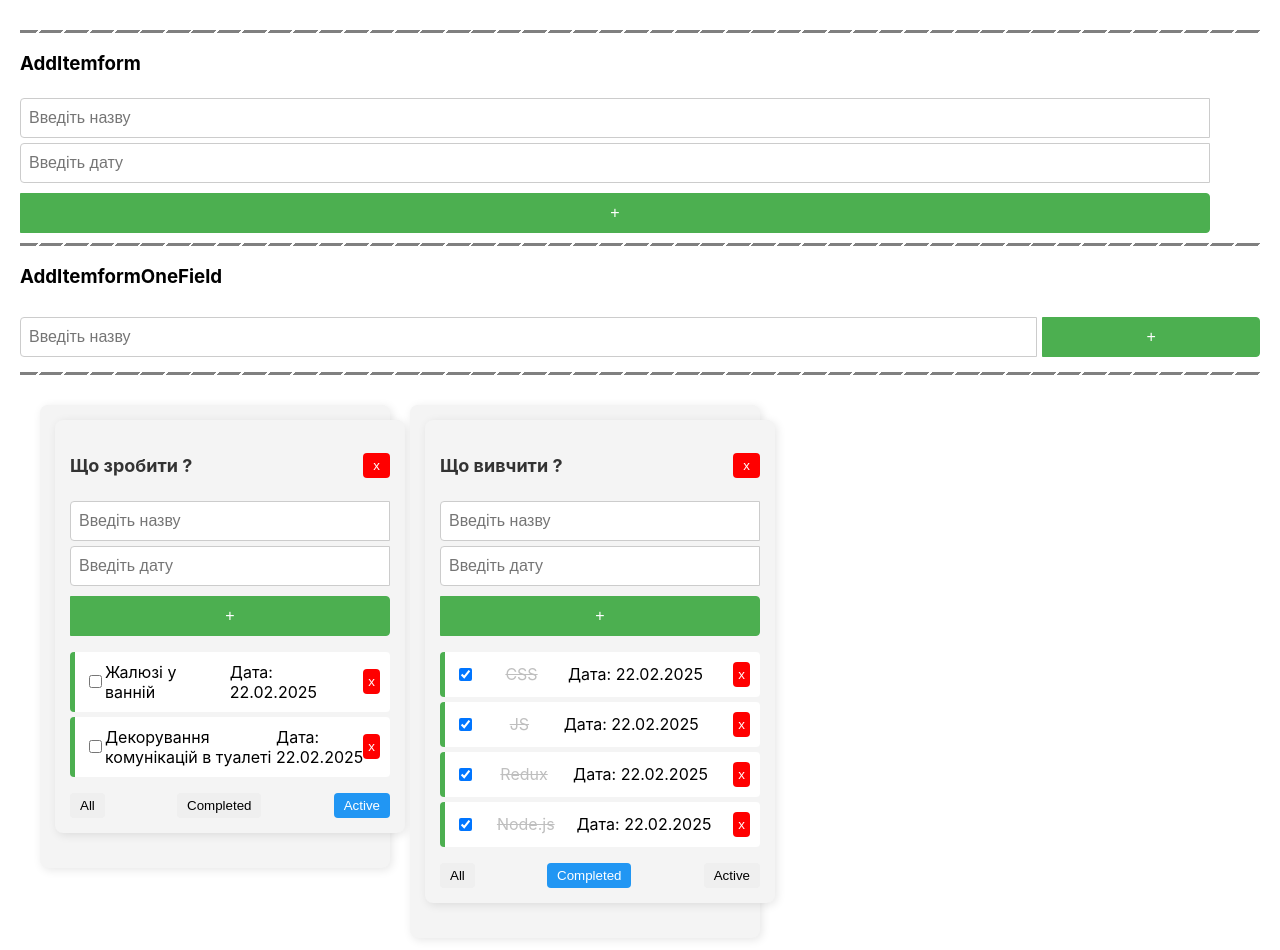
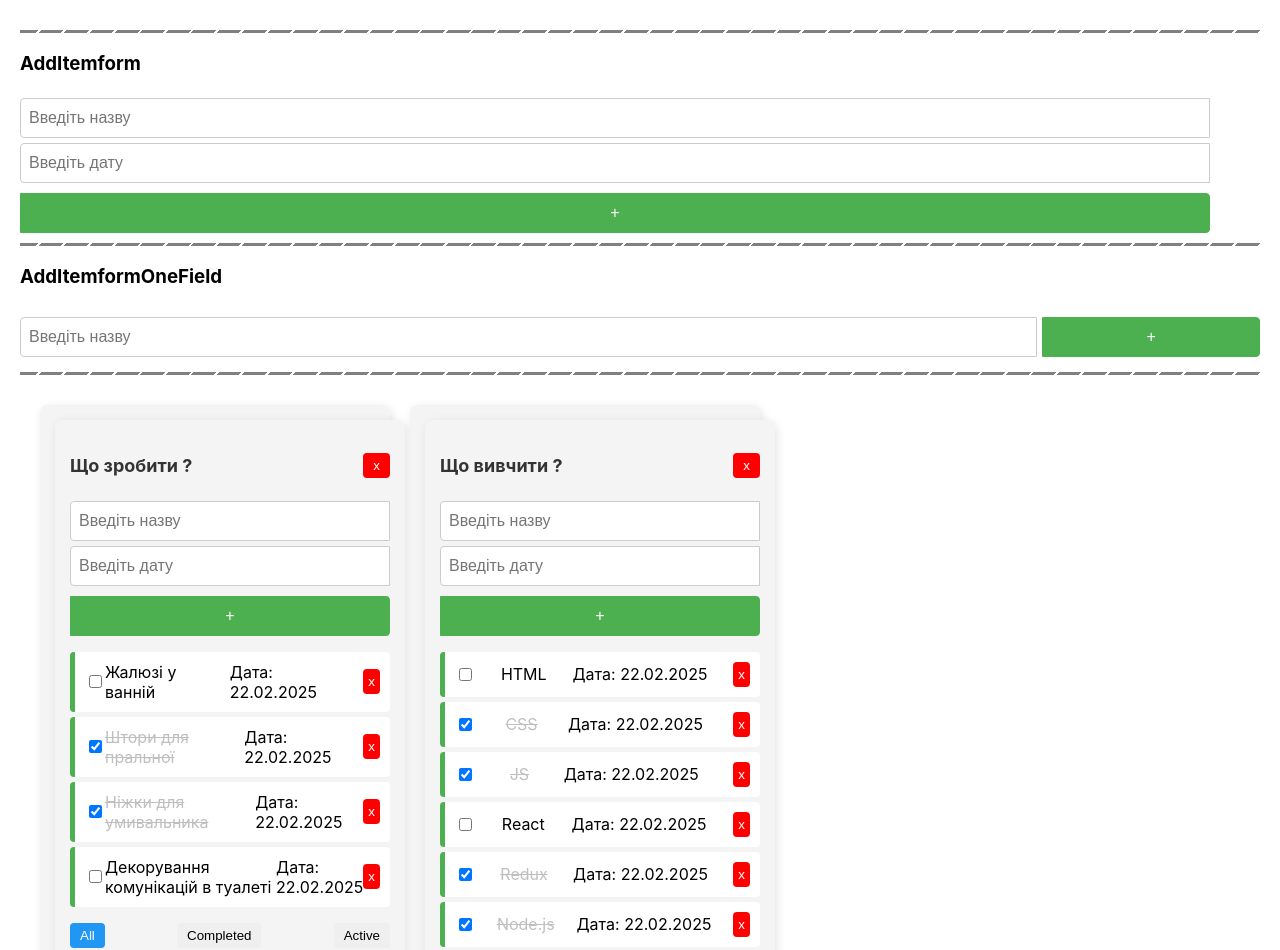
Before and after one commit to IvanSlivenko/todo-list-from-it-camasutra_v_2, a React (Create React App) app in the folder it-incubator-todolist-ts-video/: page / in a window 1280 px wide. Shown: the top 950 px of the page. Built offline with nearby package versions, Linux system fonts and the light colour scheme.

Commit message:
05-03-2025-21-33

```diff
--- a/it-incubator-todolist-ts-video/src/AddItemform.tsx
+++ b/it-incubator-todolist-ts-video/src/AddItemform.tsx
@@ -2,8 +2,7 @@ import React, {ChangeEvent, KeyboardEvent, useState} from "react";
 import "./AddItemform.css";
 
 type AddItemFormPropsType = {
-    id: string;
-    addTask: (currentTitle: string, todolistId: string, period: string) => void;
+    addItem: (currentTitle: string,  period: string) => void;
 }
 
 export function AddItemform(props: AddItemFormPropsType) {
@@ -32,7 +31,7 @@ export function AddItemform(props: AddItemFormPropsType) {
             return;
         }
 
-        props.addTask(newTaskTitle, props.id, newTaskPeriod);
+        props.addItem(newTaskTitle, newTaskPeriod);
         setNewTaskTitle("");
         setNewTaskPeriod("");
         setError(null);
--- a/it-incubator-todolist-ts-video/src/AddItemformOneField.tsx
+++ b/it-incubator-todolist-ts-video/src/AddItemformOneField.tsx
@@ -2,8 +2,7 @@ import React, {ChangeEvent, KeyboardEvent, useState} from "react";
 import './AddItemformOneField.css';
 
 type AddItemFormPropsType = {
-    id: string;
-    addTask: (currentTitle: string, todolistId: string, period: string) => void;
+    addItem: (currentTitle: string) => void;
 }
 
 export function AddItemformOneField(props: AddItemFormPropsType) {
@@ -27,12 +26,12 @@ export function AddItemformOneField(props: AddItemFormPropsType) {
     }
 
     const addTask = () => {
-        if (newTaskTitle.trim() === "" || newTaskPeriod.trim() === "") {
-            setError("Дата - обов'язкова");
+        if (newTaskTitle.trim() === "") {
+            setError("Поле - обов'язкове");
             return;
         }
 
-        props.addTask(newTaskTitle, props.id, newTaskPeriod);
+        props.addItem(newTaskTitle);
         setNewTaskTitle("");
         setNewTaskPeriod("");
         setError(null);
--- a/it-incubator-todolist-ts-video/src/App.tsx
+++ b/it-incubator-todolist-ts-video/src/App.tsx
@@ -29,6 +29,10 @@ type TodolistType = {
     title: string,
     filter: FilterValuesType
 
+}
+
+type TaskStateType={
+[key: string]: Array<TaskType>
 }
 
 export function App() {
@@ -109,8 +113,8 @@ export function App() {
     let todolistId2 = v1();
 
     let [todolists, setTodolists] = useState<Array<TodolistType>>([
-        {id: todolistId1, title: "Що зробити ?", filter: "active"},
-        {id: todolistId2, title: "Що вивчити ?", filter: "completed"}
+        {id: todolistId1, title: "Що зробити ?", filter: "all"},
+        {id: todolistId2, title: "Що вивчити ?", filter: "all"}
     ]);
 
     let removeTodolist = (todolistId: string) => {
@@ -120,7 +124,7 @@ export function App() {
         setTasks({...tasksObj});
     }
 
-    let [tasksObj, setTasks] = useState({
+    let [tasksObj, setTasks] = useState<TaskStateType>({
         [todolistId1]: [
             {id: v1(), title: "Жалюзі у ванній", isDone: false, period: " 22.02.2025"},
             {id: v1(), title: "Штори для пральної", isDone: true, period: " 22.02.2025"},
@@ -139,6 +143,30 @@ export function App() {
     })
 
 
+    function addTodolist(title: string, period: string) {
+        let todolist: TodolistType = {
+            id: v1(),
+            title: title,
+            filter: "all"
+        }
+        setTodolists([todolist,...todolists]);
+        setTasks({...tasksObj,
+            [todolist.id]: []
+        })
+    }
+
+    function addTodolistOneField(title: string) {
+        let todolist: TodolistType = {
+            id: v1(),
+            title: title,
+            filter: "all"
+        }
+        setTodolists([todolist,...todolists]);
+        setTasks({...tasksObj,
+        [todolist.id]: []
+        })
+    }
+
     return (
         <div className="App">
             {/*<Border/>*/}
@@ -149,15 +177,14 @@ export function App() {
             {/*</div>*/}
             <Border/>
             <h3>AddItemform</h3>
-            <AddItemform id={"www"} addTask={() => {
-            }}/>
+
+            <AddItemform addItem={addTodolist}/>
 
             <Border/>
             <h3>AddItemformOneField</h3>
-            <AddItemformOneField id={"www"} addTask={() => {
-            }}/>
+
+            <AddItemformOneField addItem={addTodolistOneField}/>
             <Border/>
-
 
             <div className="todoList-container">
                 {
--- a/it-incubator-todolist-ts-video/src/TodoList.tsx
+++ b/it-incubator-todolist-ts-video/src/TodoList.tsx
@@ -27,6 +27,9 @@ export function TodoList(props: PropsType) {
     const [newTaskPeriod, setNewTaskPeriod] = useState("");
     const [error, setError] = useState<string | null>(null);
 
+    const CurrentAddTask = (title: string, period: string )=>{
+        props.addTask(title, props.id, period);
+    }
 
     return (
         <div className="todo-list">
@@ -34,7 +37,7 @@ export function TodoList(props: PropsType) {
                 <button onClick={() => props.removeTodolist(props.id)}>x</button>
             </h3>
 
-            <AddItemform id={props.id} addTask={props.addTask}/>
+            <AddItemform  addItem={CurrentAddTask}/>
             <ul className="task-list">
                 {props.tasks.map(t => (
                     <li key={t.id}>
```
Also changed, not shown: it-incubator-todolist-ts-video/descriptions.txt.
